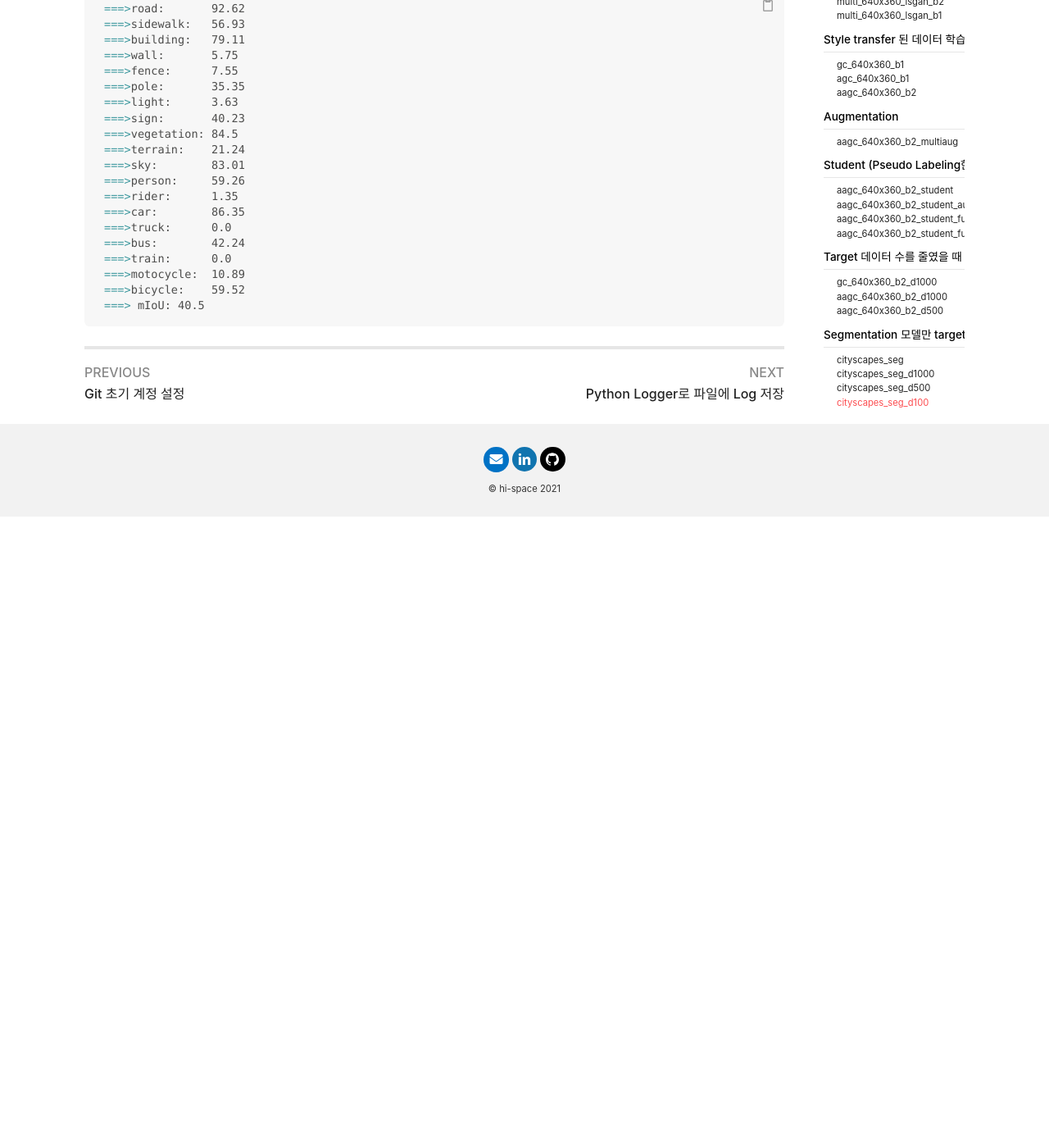
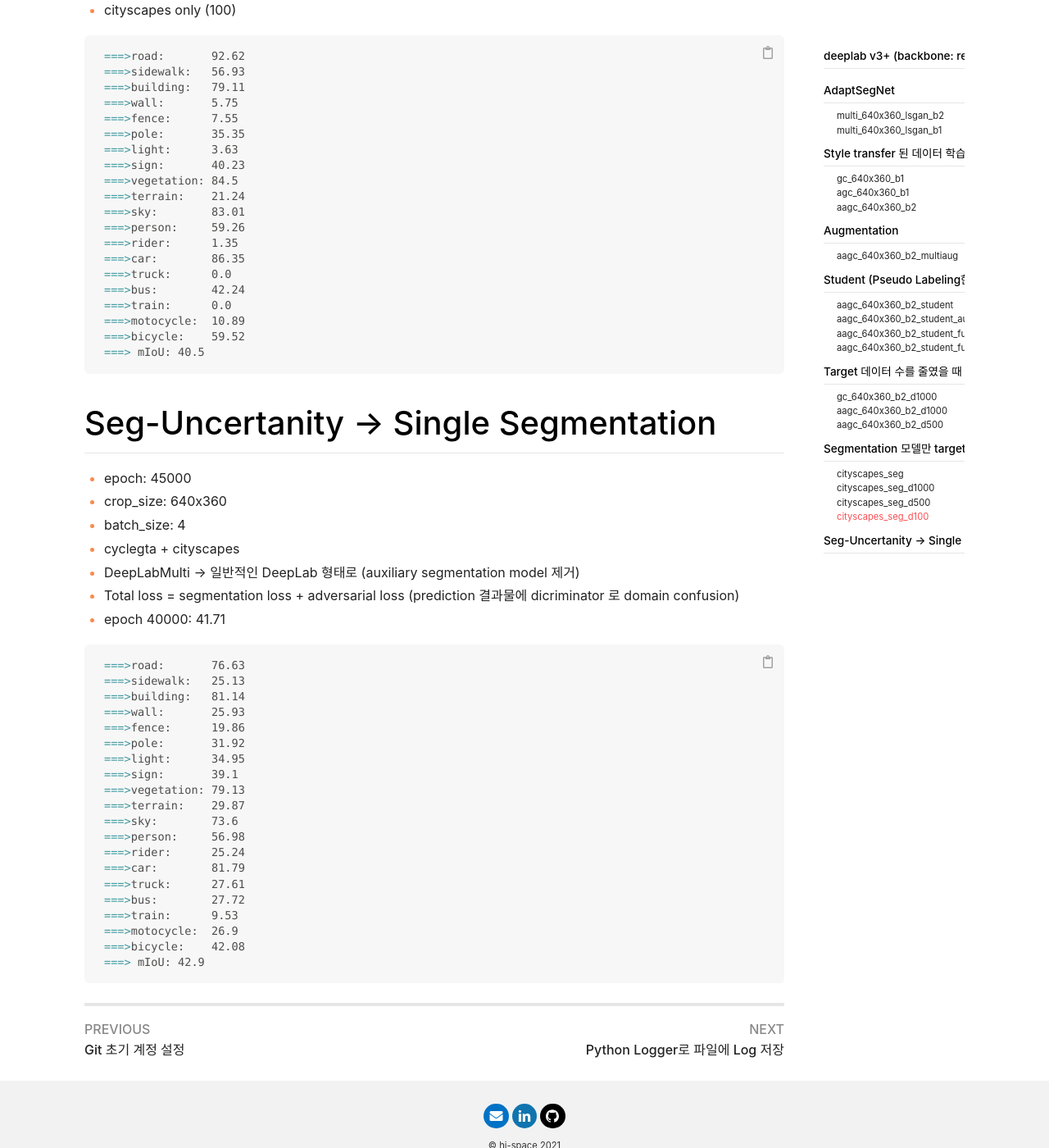
Before and after one commit to onecommit/hi-space.github.io, a Jekyll site: the page built from _posts/21-09-19-paper-eval.md, in a window 1280 px wide and 1400 px high, scrolled down 13845 px. Shown: the whole window at 82% size. Built offline with Jekyll 4.4.1, drawn with Linux system fonts in a browser that asks for light colours; nearby versions of some CDN libraries; comment, search, counter and statistics services are not loaded; before the commit the page ends 14475 px from its top, so only the background shows below that; some of the changed text lies outside the part shown.

Commit message:
1007-post-eval

````diff
--- a/_posts/21-09-19-paper-eval.md
+++ b/_posts/21-09-19-paper-eval.md
@@ -346,7 +346,7 @@ python -u ./tools/eval.py \
 ===> mIoU: 45.16
 ```
 
-### aagc_640x360_b2_student_full (TBD)
+### aagc_640x360_b2_student_full
 
 - epoch: 40000
 - crop_size: 640x360
@@ -357,6 +357,8 @@ python -u ./tools/eval.py \
 - 참고로 15000 epoch이 val loss가 작은데 mIoU는 35.41
 - epoch 15000: 35.41
 - epoch 25000: 43.72
+- epoch 50000: 43.02
+- epoch 60000: 45.56
 
 ```sh
 ===>road:       90.53
@@ -381,7 +383,7 @@ python -u ./tools/eval.py \
 ===> mIoU: 46.92
 ```
 
-### aagc_640x360_b2_student_full_autoaug (TBD)
+### aagc_640x360_b2_student_full_autoaug
 
 - epoch: 40000
 - crop_size: 640x360
@@ -635,3 +637,36 @@ python -u ./tools/eval.py \
 ===>bicycle:    59.52
 ===> mIoU: 40.5
 ```
+
+# Seg-Uncertanity -> Single Segmentation
+
+- epoch: 45000
+- crop_size: 640x360
+- batch_size: 4
+- cyclegta + cityscapes
+- DeepLabMulti -> 일반적인 DeepLab 형태로 (auxiliary segmentation model 제거)
+- Total loss = segmentation loss + adversarial loss (prediction 결과물에 dicriminator 로 domain confusion)
+- epoch 40000: 41.71
+
+```sh
+===>road:       76.63
+===>sidewalk:   25.13
+===>building:   81.14
+===>wall:       25.93
+===>fence:      19.86
+===>pole:       31.92
+===>light:      34.95
+===>sign:       39.1
+===>vegetation: 79.13
+===>terrain:    29.87
+===>sky:        73.6
+===>person:     56.98
+===>rider:      25.24
+===>car:        81.79
+===>truck:      27.61
+===>bus:        27.72
+===>train:      9.53
+===>motocycle:  26.9
+===>bicycle:    42.08
+===> mIoU: 42.9
+```
````
